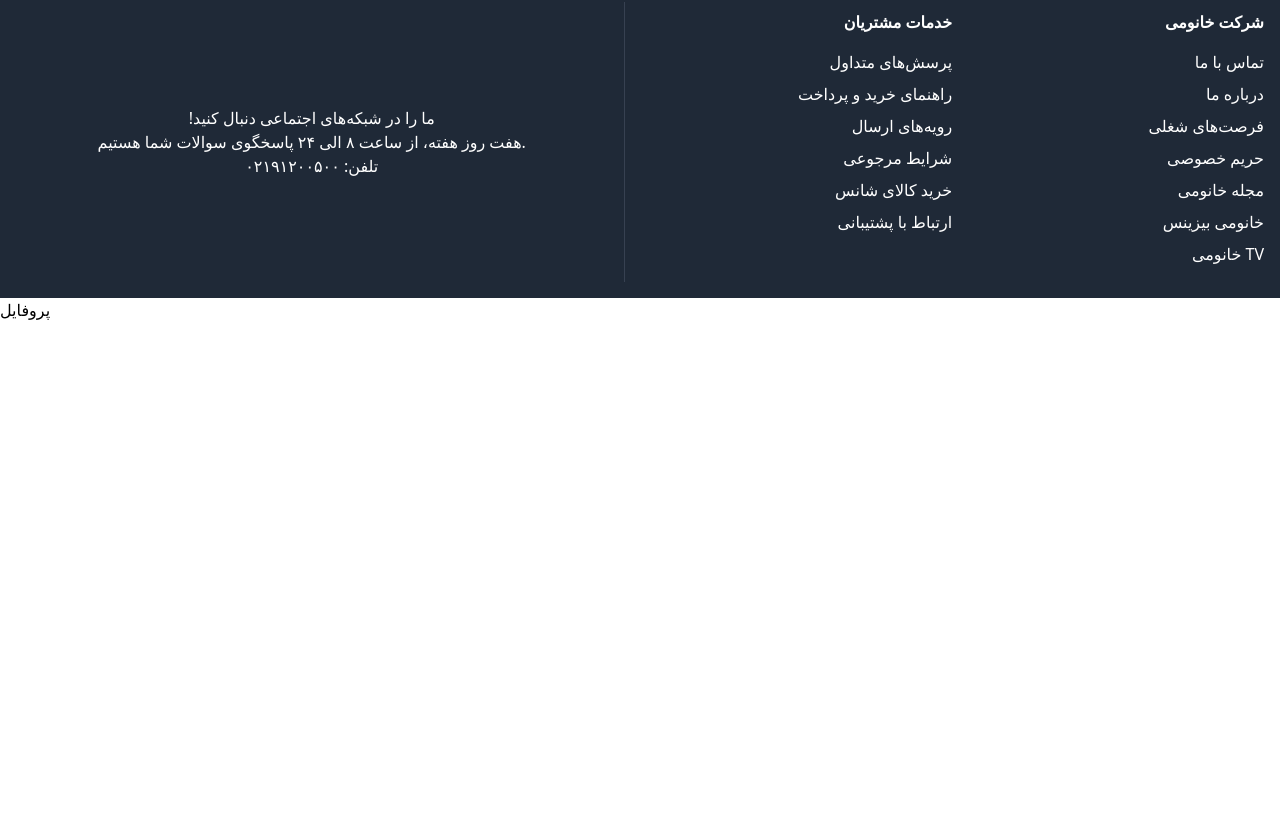
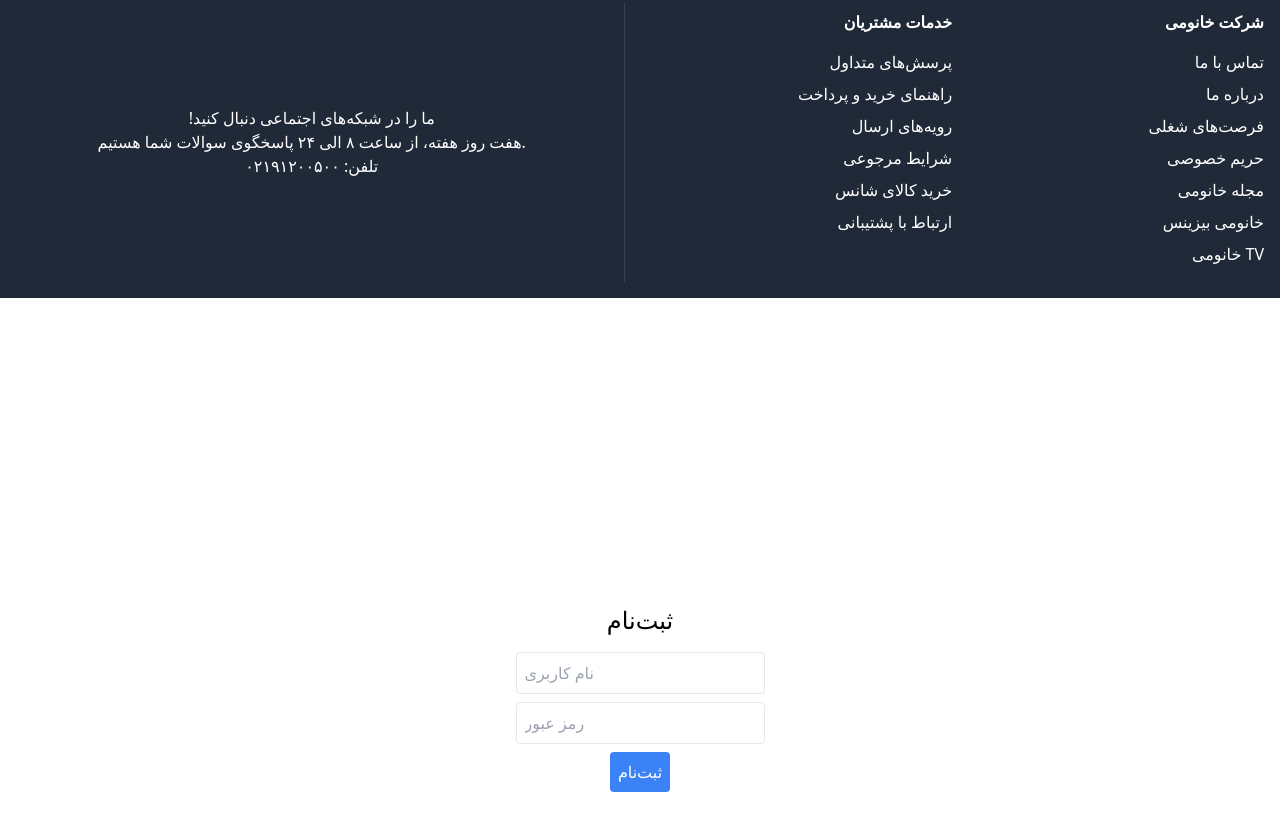
Before and after one commit to Mhmdmhdimhdinjd/ninishop2, a React (Vite) app: page /profile in a window 1280 px wide. Shown: the part 1602-2432 px from the top of the page. Before the commit the page ends 1924 px from the top, so only its background shows below. Built offline with nearby package versions, Linux system fonts and the light colour scheme; no server answers.

Commit message:
add login

```diff
--- /dev/null
+++ b/src/components/Login.jsx
@@ -0,0 +1,49 @@
+import React, { useState } from 'react';
+import { useDispatch } from 'react-redux';
+import { loginUser } from '../redux/reducers/AuthSlice';
+import { useNavigate } from 'react-router-dom';
+
+const Login = () => {
+  const [username, setUsername] = useState('');
+  const [password, setPassword] = useState('');
+  const [error, setError] = useState('');
+  const dispatch = useDispatch();
+  const navigate = useNavigate();
+
+  const handleLogin = () => {
+    const storedUser = JSON.parse(localStorage.getItem('user'));
+
+    if (storedUser && storedUser.username === username && storedUser.password === password) {
+      dispatch(loginUser(storedUser));
+      navigate('/');
+    } else {
+      setError('نام کاربری یا رمز عبور نادرست است');
+    }
+  };
+
+  return (
+    <div className="flex flex-col items-center justify-center min-h-screen">
+      <h1 className="text-2xl mb-4">ورود</h1>
+      <input
+        type="text"
+        placeholder="نام کاربری"
+        value={username}
+        onChange={(e) => setUsername(e.target.value)}
+        className="mb-2 p-2 border rounded"
+      />
+      <input
+        type="password"
+        placeholder="رمز عبور"
+        value={password}
+        onChange={(e) => setPassword(e.target.value)}
+        className="mb-2 p-2 border rounded"
+      />
+      {error && <p className="text-red-500">{error}</p>}
+      <button onClick={handleLogin} className="bg-blue-500 text-white p-2 rounded">
+        ورود
+      </button>
+    </div>
+  );
+};
+
+export default Login;
--- a/src/components/Profile.jsx
+++ b/src/components/Profile.jsx
@@ -1,12 +1,26 @@
 import React from "react";
+import Signup from './Signup'
+import Login from './Login';
 
 const Profile = () => {
 
 
+
+    const storedUser = JSON.parse(localStorage.getItem('user'));
+
+
     return (
 
-        <h1>پروفایل</h1>
+        <>
 
+            {storedUser ? <Login />
+
+                :
+
+                <Signup />
+
+            }
+        </>
     )
 }
 
--- /dev/null
+++ b/src/components/Signup.jsx
@@ -0,0 +1,42 @@
+import React, { useState } from 'react';
+import { useDispatch } from 'react-redux';
+import { registerUser } from '../redux/reducers/AuthSlice';
+import { useNavigate } from 'react-router-dom';
+
+const Signup = () => {
+  const [username, setUsername] = useState('');
+  const [password, setPassword] = useState('');
+  const dispatch = useDispatch();
+  const navigate = useNavigate();
+
+  const handleSignup = () => {
+    const user = { username, password };
+    dispatch(registerUser(user));
+    navigate('/');
+  };
+
+  return (
+    <div className="flex flex-col items-center justify-center min-h-screen">
+      <h1 className="text-2xl mb-4">ثبت‌نام</h1>
+      <input
+        type="text"
+        placeholder="نام کاربری"
+        value={username}
+        onChange={(e) => setUsername(e.target.value)}
+        className="mb-2 p-2 border rounded"
+      />
+      <input
+        type="password"
+        placeholder="رمز عبور"
+        value={password}
+        onChange={(e) => setPassword(e.target.value)}
+        className="mb-2 p-2 border rounded"
+      />
+      <button onClick={handleSignup} className="bg-blue-500 text-white p-2 rounded">
+        ثبت‌نام
+      </button>
+    </div>
+  );
+};
+
+export default Signup;
--- /dev/null
+++ b/src/redux/reducers/AuthSlice.js
@@ -0,0 +1,25 @@
+import { createSlice } from '@reduxjs/toolkit';
+
+const authSlice = createSlice({
+  name: 'auth',
+  initialState: {
+    user: JSON.parse(localStorage.getItem('user')) || null,
+  },
+  reducers: {
+    registerUser: (state, action) => {
+      state.user = action.payload;
+      localStorage.setItem('user', JSON.stringify(state.user));
+    },
+    loginUser: (state, action) => {
+      state.user = action.payload;
+      localStorage.setItem('user', JSON.stringify(state.user));
+    },
+    logoutUser: (state) => {
+      state.user = null;
+      localStorage.removeItem('user');
+    },
+  },
+});
+
+export const { registerUser, loginUser, logoutUser } = authSlice.actions;
+export default authSlice.reducer;
--- a/src/redux/store.js
+++ b/src/redux/store.js
@@ -1,9 +1,11 @@
 import { configureStore } from '@reduxjs/toolkit';
 import cartReducer from './reducers/CartReducer';
+import authReducer from './reducers/AuthSlice'; // فرض می‌کنیم authSlice در این مسیر است
 
 const store = configureStore({
   reducer: {
     cart: cartReducer,
+    auth: authReducer,
   },
 });
 
```
Also changed, not shown: src/App.jsx (+8 -1 lines).
